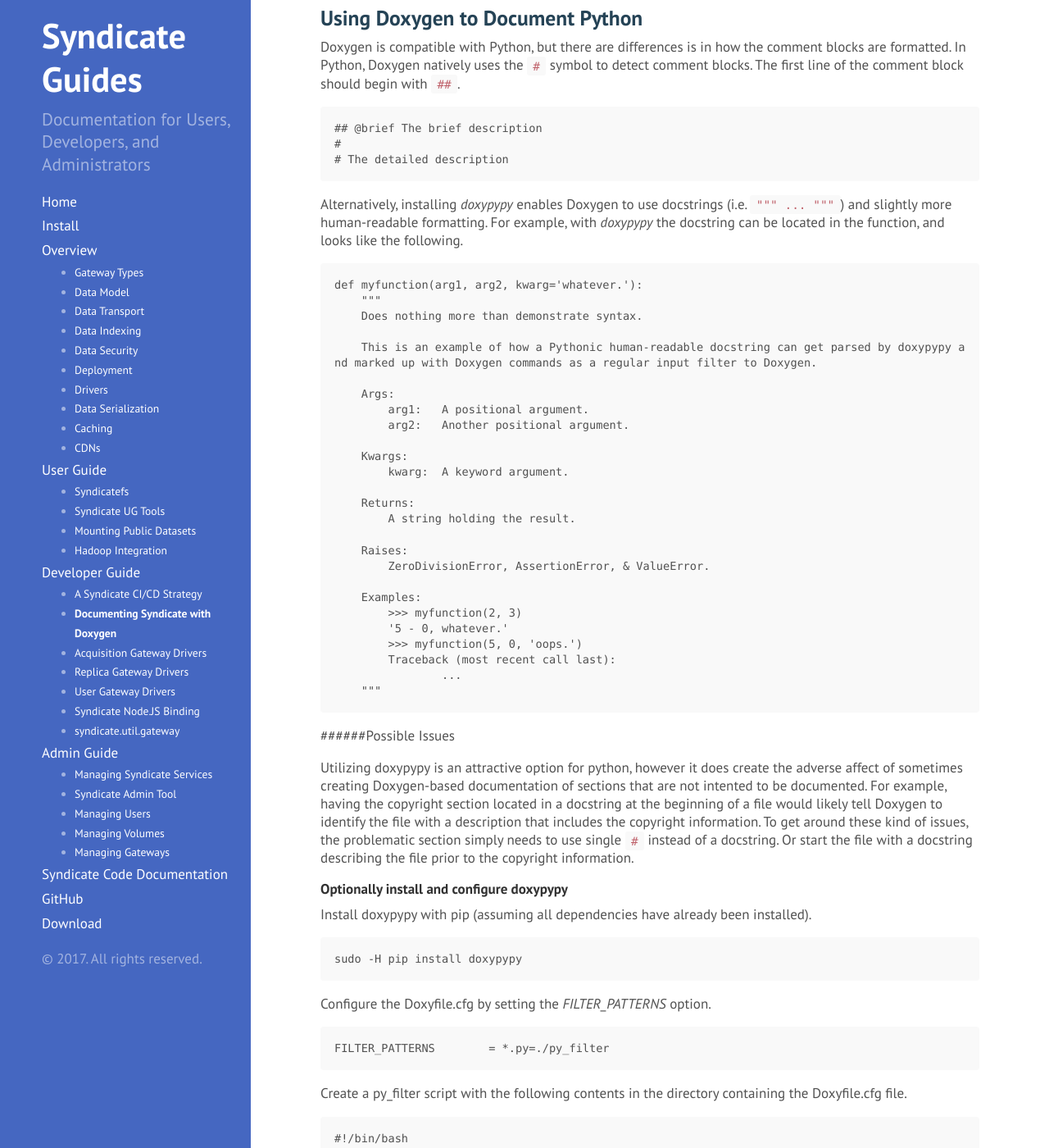
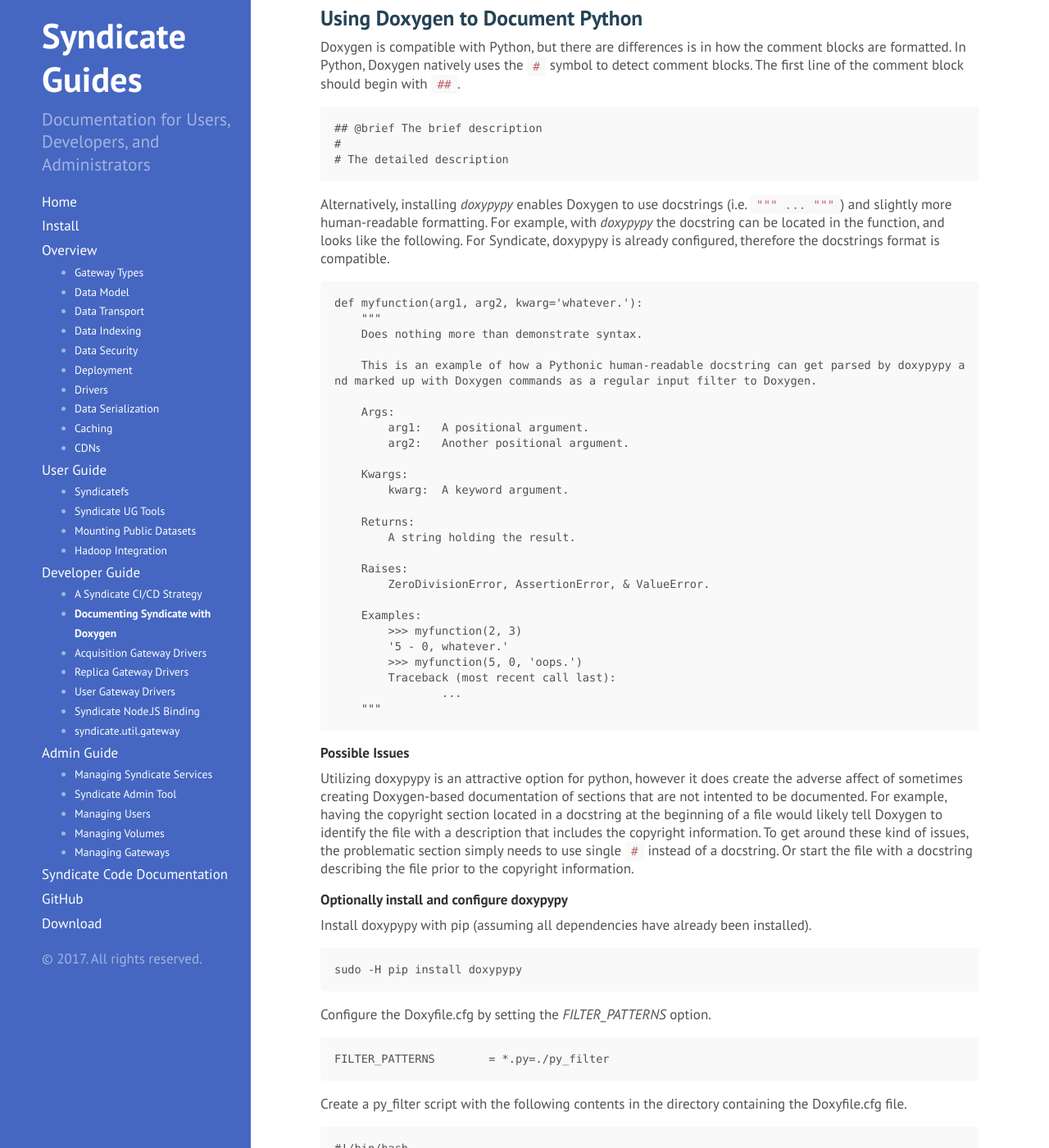
Before and after one commit to syndicate-storage/syndicate-storage.github.io, a Jekyll site: the page built from _developer/code-documentation.md, in a window 1280 px wide and 1400 px high, scrolled down 8323 px. Shown: the whole window at 82% size. Built offline with Jekyll 4.4.1, drawn with Linux system fonts in a browser that asks for light colours.

Commit message:
Include how to document python with Doxygen, minor typo fix

````diff
--- a/_developer/code-documentation.md
+++ b/_developer/code-documentation.md
@@ -404,8 +404,7 @@ Doxygen is compatible with Python, but there are differences is in how the comme
 #
 # The detailed description
 ```
-Alternatively, installing *doxypypy* enables Doxygen to use docstrings (i.e. `""" ... """`) and slightly more human-readable formatting.  For example, with *doxypypy* the docstring can be located in the function, and looks like the following.
-
+Alternatively, installing *doxypypy* enables Doxygen to use docstrings (i.e. `""" ... """`) and slightly more human-readable formatting.  For example, with *doxypypy* the docstring can be located in the function, and looks like the following.  For Syndicate, doxypypy is already configured, therefore the docstrings format is compatible.
 ```
 def myfunction(arg1, arg2, kwarg='whatever.'):
     """
@@ -434,7 +433,7 @@ def myfunction(arg1, arg2, kwarg='whatever.'):
       		...
     """
 ```
-######Possible Issues
+###### Possible Issues
 
 Utilizing doxypypy is an attractive option for python, however it does create the adverse affect of sometimes creating Doxygen-based documentation of sections that are not intented to be documented.  For example, having the copyright section located in a docstring at the beginning of a file would likely tell Doxygen to identify the file with a description that includes the copyright information.  To get around these kind of issues, the problematic section simply needs to use single `#` instead of a docstring.  Or start the file with a docstring describing the file prior to the copyright information.
 
````
